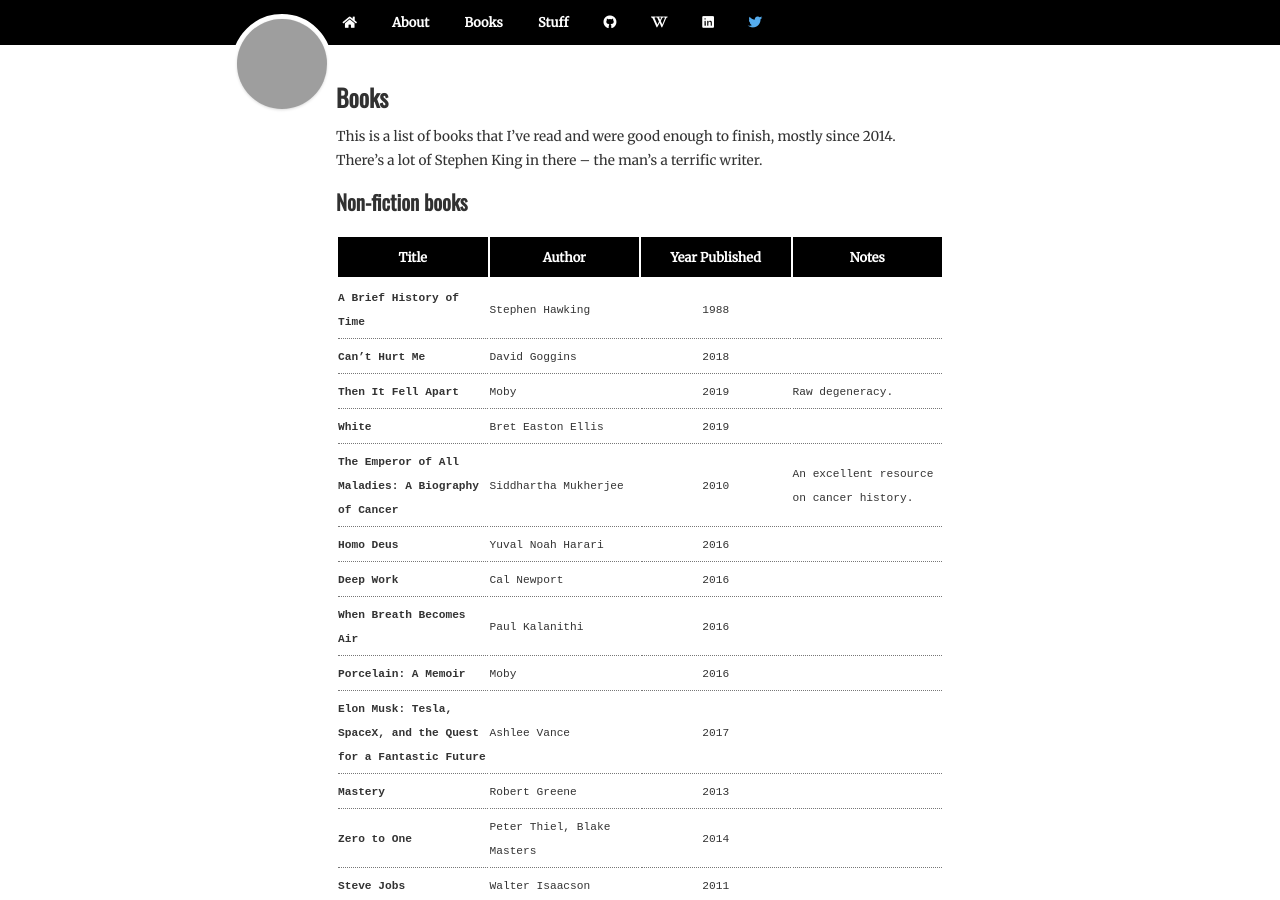
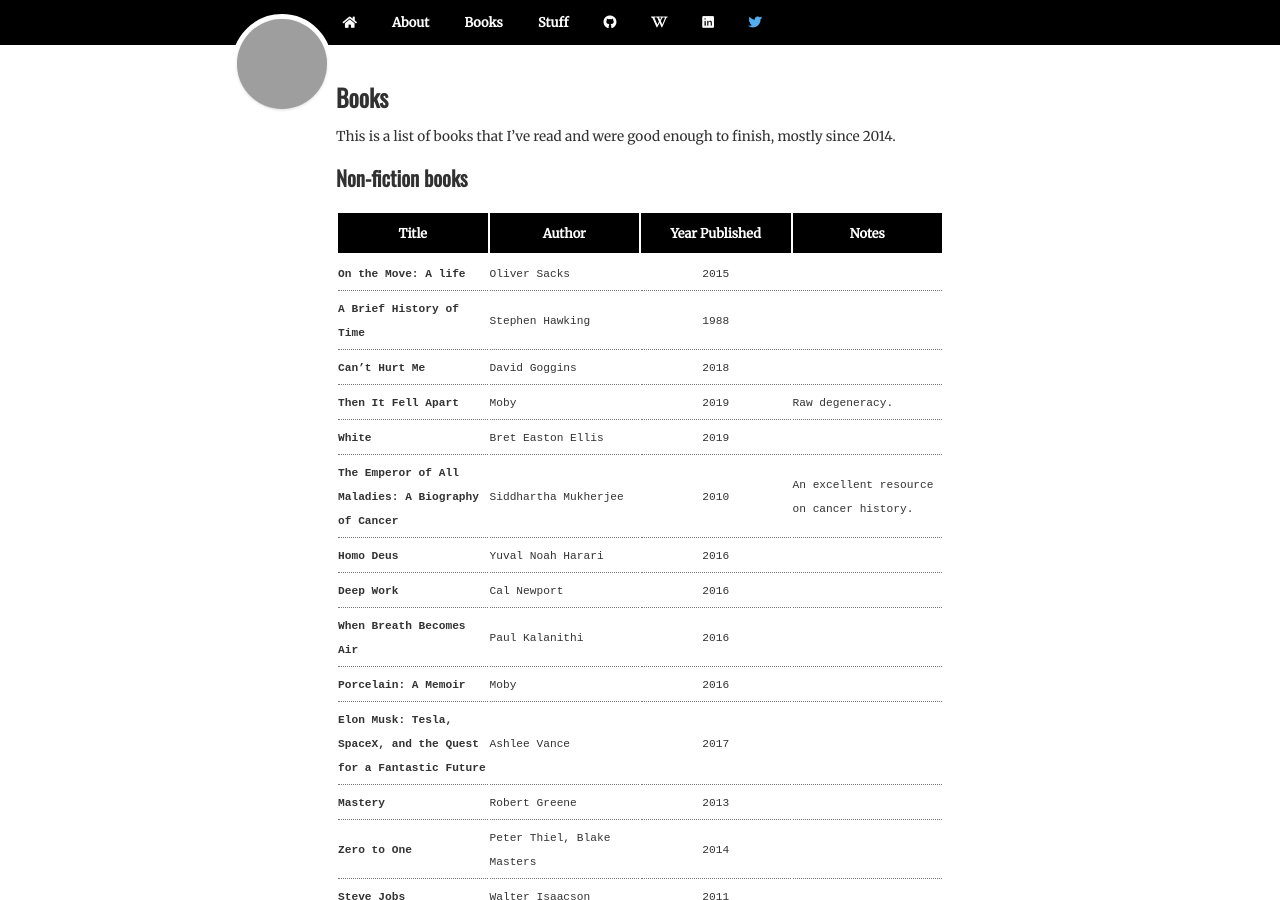
Before and after one commit to petru/prologue, a Jekyll site: the page built from books.md, in a window 1280 px wide and 900 px high. Built offline with Jekyll 4.4.1, drawn with Linux system fonts in a browser that asks for light colours; nearby versions of some CDN libraries; grey boxes are pictures that could not be loaded.

Commit message:
Update books

```diff
--- a/books.md
+++ b/books.md
@@ -3,12 +3,13 @@
 title: Books
 ---
 
-This is a list of books that I've read and were good enough to finish, mostly since 2014. There's a lot of Stephen King in there -- the man's a terrific writer.
+This is a list of books that I've read and were good enough to finish, mostly since 2014.
 
 ## Non-fiction books
 
 Title | Author | Year Published | Notes
 ---   | ---    | :---:  | ---
+**On the Move: A life** | Oliver Sacks | 2015 |
 **A Brief History of Time** | Stephen Hawking | 1988 |
 **Can't Hurt Me** | David Goggins | 2018 |
 **Then It Fell Apart** | Moby | 2019 | Raw degeneracy.
```
